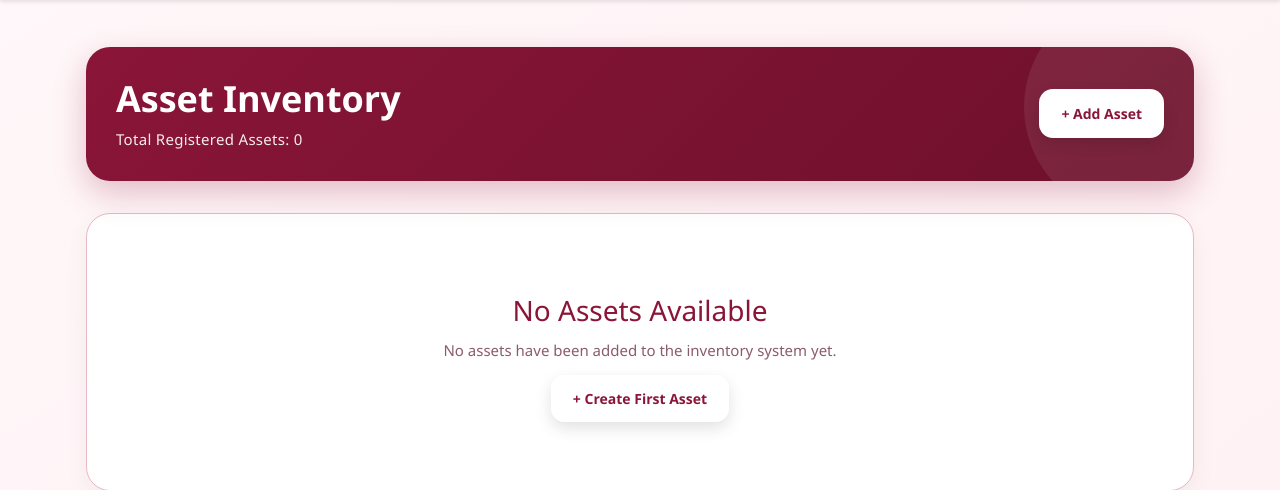
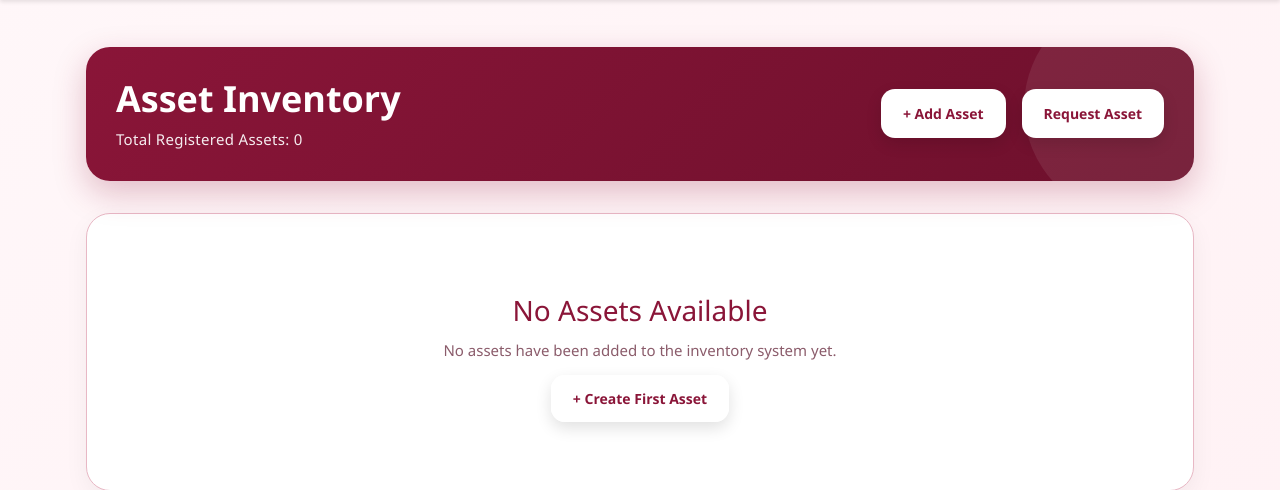
Before and after one commit to ryuzaki29/ASSET, a Django app: page /assets/list/ in a window 1280 px wide. Shown: the part 81-571 px from the top of the page. Run offline with Django 5.2, Linux system fonts and the light colour scheme; the visitor is signed in with stand-in values (Sample User, id 1); data that the repository does not hold is empty.

Commit message:
Request Asset Modal
Request Asset Modal

```diff
--- a/assets/templates/assets/order_list.html
+++ b/assets/templates/assets/order_list.html
@@ -75,9 +75,34 @@
         transition: all 0.25s ease;
         box-shadow: 0 6px 16px rgba(0,0,0,0.12);
         z-index: 1;
+        white-space: nowrap;
     }
 
     .create-btn:hover {
+        background: #fff1f4;
+        transform: translateY(-2px);
+    }
+
+    .header-actions {
+        display: flex;
+        gap: 16px;
+        align-items: center;
+    }
+
+    .request-btn {
+        padding: 14px 22px;
+        background: white;
+        color: #8a1538;
+        border-radius: 14px;
+        font-weight: 700;
+        font-size: 14px;
+        text-decoration: none;
+        transition: all 0.25s ease;
+        box-shadow: 0 6px 16px rgba(0,0,0,0.12);
+        z-index: 1;
+    }
+
+    .request-btn:hover {
         background: #fff1f4;
         transform: translateY(-2px);
     }
@@ -334,10 +359,61 @@
             </div>
         </div>
 
-        <a href="{% url 'assets:asset_create' %}" class="create-btn">
-            + Add Asset
-        </a>
+        <div class="header-actions">
+            <a href="{% url 'assets:asset_create' %}" class="create-btn">
+                + Add Asset
+            </a>
 
+            <button type="button" class="request-btn" data-bs-toggle="modal" data-bs-target="#requestModal">
+                Request Asset
+            </button>
+        </div>
+
+    </div>
+
+    <!-- Request Asset Modal -->
+    <div class="modal fade" id="requestModal" tabindex="-1" aria-labelledby="requestModalLabel" aria-hidden="true">
+        <div class="modal-dialog modal-dialog-centered">
+            <div class="modal-content">
+                <div class="modal-header">
+                    <h5 class="modal-title" id="requestModalLabel">Request Asset</h5>
+                    <button type="button" class="btn-close" data-bs-dismiss="modal" aria-label="Close"></button>
+                </div>
+                <div class="modal-body">
+                    <form>
+                        <div class="mb-3">
+                            <label for="requestorName" class="form-label">Requestor Name</label>
+                            <input type="text" class="form-control" id="requestorName" placeholder="Enter requestor name">
+                        </div>
+                        <div class="mb-3">
+                            <label for="requestorGroup" class="form-label">Requestor Group</label>
+                            <input type="text" class="form-control" id="requestorGroup" placeholder="Enter requestor group">
+                        </div>
+                        <div class="mb-3">
+                            <label for="requestAssetName" class="form-label">Asset Name</label>
+                            <select class="form-select" id="requestAssetName" name="asset_id">
+                                <option value="" selected disabled>Select asset</option>
+                                {% for asset in assets %}
+                                    <option value="{{ asset.id }}">{{ asset.name }}</option>
+                                {% endfor %}
+                            </select>
+                        </div>
+                        <div class="mb-3">
+                            <label for="requestQuantity" class="form-label">Quantity</label>
+                            <input type="number" class="form-control" id="requestQuantity" min="1" placeholder="Enter quantity">
+                        </div>
+                        <div class="mb-3">
+                            <label for="requestReason" class="form-label">Reason</label>
+                            <textarea class="form-control" id="requestReason" rows="3" placeholder="Describe why you need this asset"></textarea>
+                        </div>
+                    </form>
+                </div>
+                <div class="modal-footer">
+                    <button type="button" data-bs-dismiss="modal">Close</button>
+                    <button type="button">Send Request</button>
+                </div>
+            </div>
+        </div>
     </div>
 
     {% if assets %}
```
